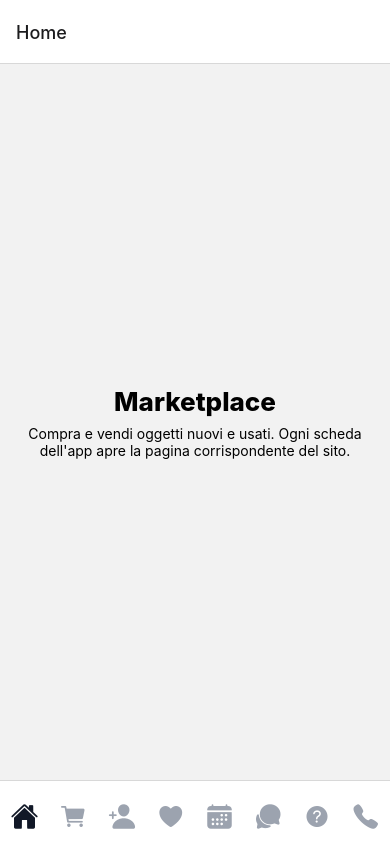
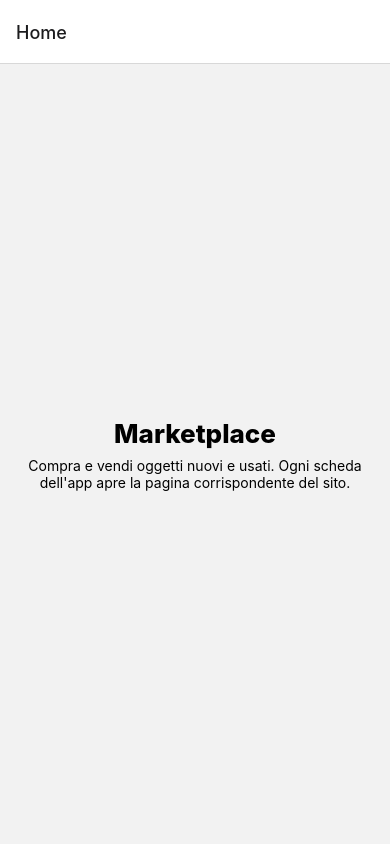
Before and after one commit to marketplace-app123/marketplace-app, a React Native app: screen / in a window 390 px wide. Built offline with nearby package versions, Linux system fonts and the light colour scheme.

Commit message:
Home con icone centrali + icona app aggiornata

```diff
--- a/App.js
+++ b/App.js
@@ -15,9 +15,9 @@ export default function App() {
       <Tab.Navigator
         screenOptions={({ route }) => ({
           headerShown: true,
-    tabBarShowLabel: false, // niente testo sotto
-    tabBarStyle: { height: 64 },
-    tabBarIconStyle: { marginTop: 8 },
+          tabBarShowLabel: false, // niente testo
+          tabBarStyle: { height: 64 }, // un filo più alta
+          tabBarIconStyle: { marginTop: 8 }, // icone centrate
           tabBarActiveTintColor: "#111827",
           tabBarInactiveTintColor: "#9CA3AF",
           tabBarIcon: ({ color, size }) => {
@@ -31,12 +31,16 @@ export default function App() {
               FAQ: "help-circle",
               Contatti: "call",
             };
-      const name = map[route.name] || "ellipse";
-      return <Ionicons name={name} size={28} color={color} />;
+            return <Ionicons name={map[route.name] || "ellipse"} size={28} color={color} />;
           },
         })}
       >
-  <Tab.Screen name="Home" component={HomeScreen} />
+        {/* tab bar nascosta SOLO in Home */}
+        <Tab.Screen
+          name="Home"
+          component={HomeScreen}
+          options={{ tabBarStyle: { display: "none" } }}
+        />
 
         <Tab.Screen name="Compra">
           {() => <LinkScreen fullUrl="https://marketplace.eventiefiere.com/shop/" />}
```
Lines whose indentation alone changed are shown as unchanged.
